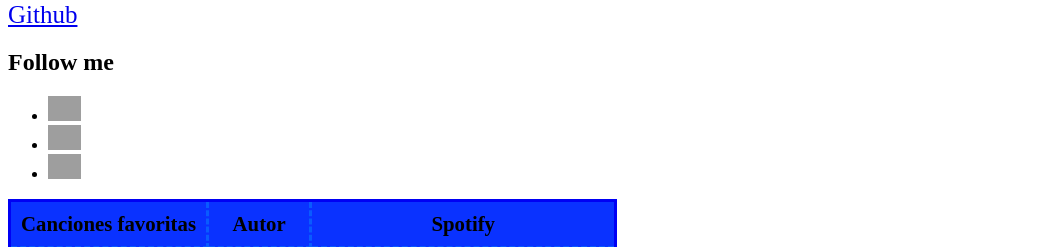
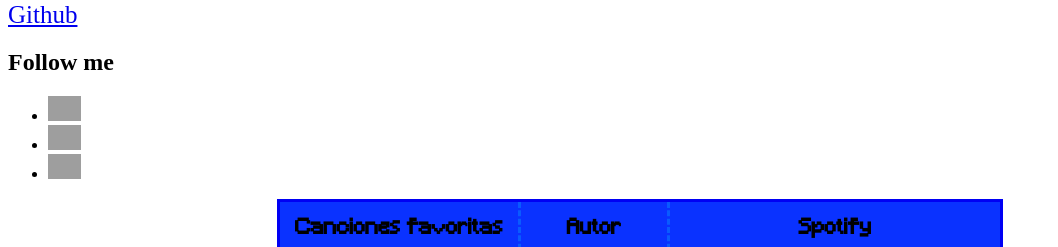
Before and after one commit to BKMEN/MISPROYECTOSWEB, a PHP site: page /04/index.html in a window 1280 px wide. Shown: the part 334-581 px from the top of the page, without its empty margins (0-1058 px from the left). Run offline with PHP 8.4, Linux system fonts and the light colour scheme; grey boxes are pictures that could not be loaded.

Commit message:
Centrado y cambio de lugar a la fuente

```diff
--- a/04/style.css
+++ b/04/style.css
@@ -1,6 +1,6 @@
 @font-face {
-  font-family: TravelingTypewriter;
-  src: url("../");
+  font-family: bit;
+  src: url("../Fonts/Minecraft.ttf");
 }
 
 #FOTO_PERFIL {
@@ -17,13 +17,12 @@
 }
 
 table {
-  position:
-    padding: 10px;
   border: 3px;
   border-color: rgb(0, 0, 244);
   border-style: solid;
   border-collapse: collapse;
   text-align: center;
+  font-family: bit;
 }
 
 table, thead, tbody, {
@@ -32,15 +31,21 @@ table, thead, tbody, {
 }
 
 th {
-  margin: 100px;
-  padding: 10px;
   font-size: 1.3em;
   background: rgb(10, 50, 255);
-  font-family: TravelingTypewriter;
+  font-family: bit;
 }
 
 th, td {
   border: 3px;
   border-style: dashed;
   border-color: rgba(10, 100, 255, 0.82);
+  margin: px;
+  padding: 15px;
 }
+
+.tabla {
+  display: flex;
+  justify-content: center;
+  align-items: center;
+}
```
Also changed, not shown: Fonts/Minecraft.ttf (renamed from Minecraft.ttf).
